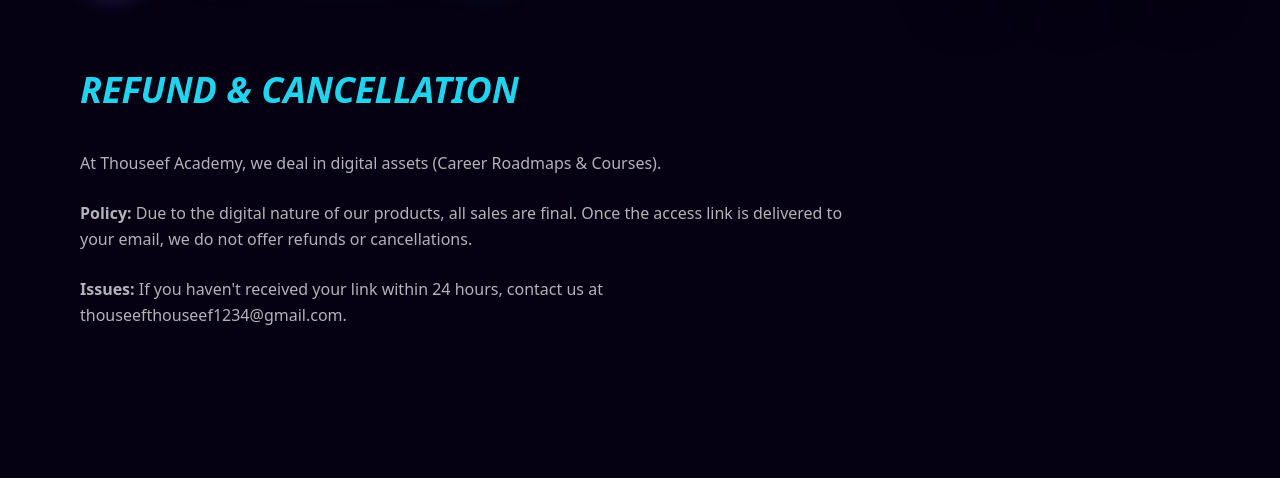
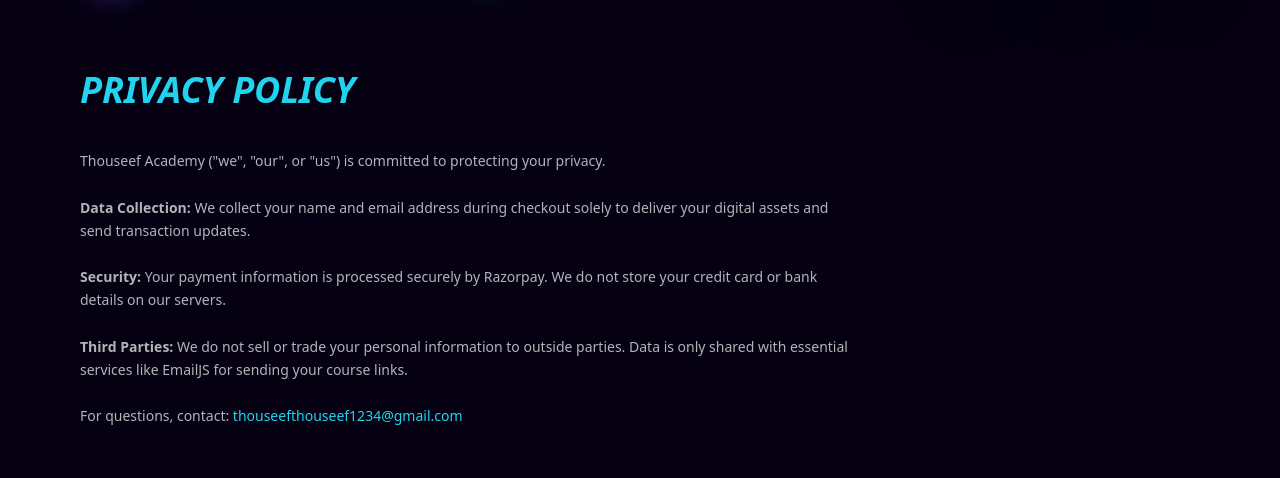
Before and after one commit to 5athv1k/Academy-ecommerce, a React (Create React App) app in the folder client-app/: page /privacy in a window 1280 px wide. Shown: the part 138-616 px from the top of the page. Built offline with nearby package versions, Linux system fonts and the light colour scheme; no server answers.

Commit message:
Fix legal page duplicates and force sync dependencies

```diff
--- a/client-app/src/pages/legal/Privacy.js
+++ b/client-app/src/pages/legal/Privacy.js
@@ -1,16 +1,18 @@
 import React from 'react';
 
-const Refund = () => {
+const Privacy = () => {
   return (
-    <div className="min-h-screen bg-[#050112] text-white p-20">
-      <h1 className="text-4xl font-black uppercase italic text-cyan-400 mb-10">Refund & Cancellation</h1>
-      <div className="max-w-3xl text-white/70 leading-relaxed space-y-6">
-        <p>At Thouseef Academy, we deal in digital assets (Career Roadmaps & Courses).</p>
-        <p><strong>Policy:</strong> Due to the digital nature of our products, all sales are final. Once the access link is delivered to your email, we do not offer refunds or cancellations.</p>
-        <p><strong>Issues:</strong> If you haven't received your link within 24 hours, contact us at thouseefthouseef1234@gmail.com.</p>
+    <div className="min-h-screen bg-[#050112] text-white p-20 font-sans">
+      <h1 className="text-4xl font-black uppercase italic text-cyan-400 mb-10">Privacy Policy</h1>
+      <div className="max-w-3xl text-white/70 leading-relaxed space-y-6 text-sm">
+        <p>Thouseef Academy ("we", "our", or "us") is committed to protecting your privacy.</p>
+        <p><strong>Data Collection:</strong> We collect your name and email address during checkout solely to deliver your digital assets and send transaction updates.</p>
+        <p><strong>Security:</strong> Your payment information is processed securely by Razorpay. We do not store your credit card or bank details on our servers.</p>
+        <p><strong>Third Parties:</strong> We do not sell or trade your personal information to outside parties. Data is only shared with essential services like EmailJS for sending your course links.</p>
+        <p>For questions, contact: <span className="text-cyan-400">thouseefthouseef1234@gmail.com</span></p>
       </div>
     </div>
   );
 };
 
-export default Refund;
+export default Privacy;
--- a/client-app/src/pages/legal/Terms.js
+++ b/client-app/src/pages/legal/Terms.js
@@ -1,16 +1,18 @@
 import React from 'react';
 
-const Refund = () => {
+const Terms = () => {
   return (
-    <div className="min-h-screen bg-[#050112] text-white p-20">
-      <h1 className="text-4xl font-black uppercase italic text-cyan-400 mb-10">Refund & Cancellation</h1>
-      <div className="max-w-3xl text-white/70 leading-relaxed space-y-6">
-        <p>At Thouseef Academy, we deal in digital assets (Career Roadmaps & Courses).</p>
-        <p><strong>Policy:</strong> Due to the digital nature of our products, all sales are final. Once the access link is delivered to your email, we do not offer refunds or cancellations.</p>
-        <p><strong>Issues:</strong> If you haven't received your link within 24 hours, contact us at thouseefthouseef1234@gmail.com.</p>
+    <div className="min-h-screen bg-[#050112] text-white p-20 font-sans">
+      <h1 className="text-4xl font-black uppercase italic text-cyan-400 mb-10">Terms of Service</h1>
+      <div className="max-w-3xl text-white/70 leading-relaxed space-y-6 text-sm">
+        <p>By accessing Thouseef Academy, you agree to the following terms:</p>
+        <p><strong>1. Digital Assets:</strong> All roadmaps and courses are intellectual property of Thouseef Academy. You are granted a single-user license for personal use only.</p>
+        <p><strong>2. Usage:</strong> Redistribution, reselling, or sharing of access links is strictly prohibited and may result in access being revoked without refund.</p>
+        <p><strong>3. Accuracy:</strong> We strive for accuracy in our roadmaps, but they are provided "as-is" for educational purposes.</p>
+        <p><strong>4. Payments:</strong> All transactions are handled in INR through Razorpay.</p>
       </div>
     </div>
   );
 };
 
-export default Refund;
+export default Terms;
```
